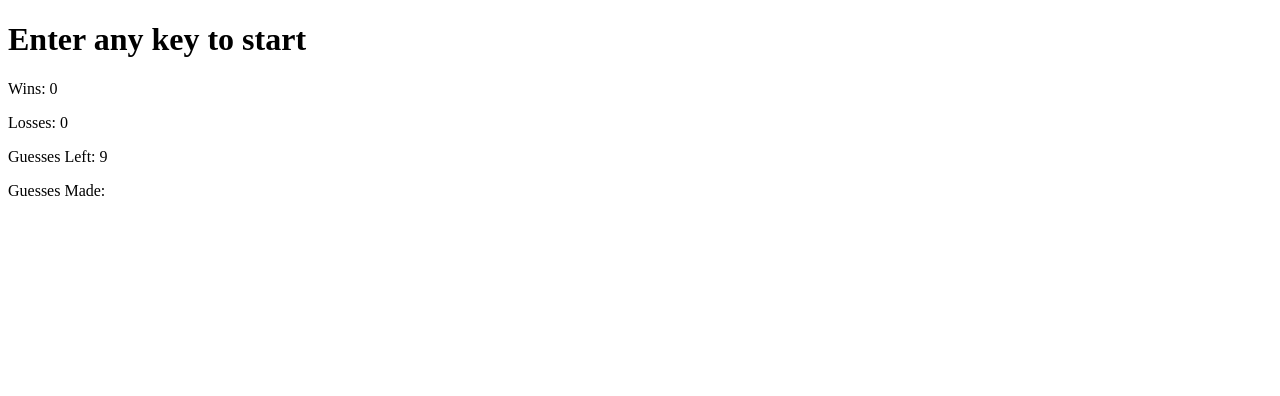
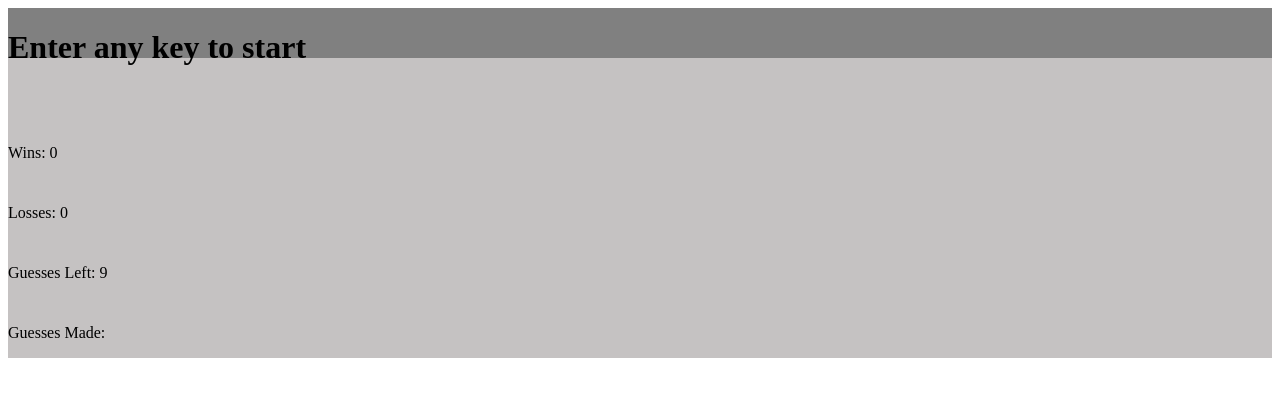
Before and after one commit to gelissa/javaScriptGame, a plain HTML site: page index.html in a window 1280 px wide. Drawn offline with Linux system fonts and the light colour scheme.

Commit message:
adding newest changes

```diff
--- a/index.html
+++ b/index.html
@@ -6,22 +6,37 @@
     <meta name="viewport" content="width=device-width, initial-scale=1.0">
     <meta http-equiv="X-UA-Compatible" content="ie=edge">
     <title>Psychic Game</title>
+    <style>
+        .container {
+            display: grid;
+            grid-gap: 10px;
+            grid-template-columns: auto;
+            grid-template-rows: 50px 50px 50px 50px;
+            background-color: rgb(197, 194, 194);
+        }
+        .mainHeader {
+            grid-column-start: 1;
+            grid-column-end: 2;
+            background-color: gray;
+        }
+
+    </style>
 
 </head>
 
 <body>
     <!--Create HTML Content to Display Results  -->
+    <div class="container">
+        <div class="mainHeader"><h1>Enter any key to start</h1></div>
+        <div class="winLose"><h3 id="displayText"></h3></div>
+        <div class="wins"><p>Wins: <span id="wins"></span></p></div>
+        <div class="losses"><p>Losses: <span id="losses"></span></p></div>
+        <div class="guessLeft"><p>Guesses Left: <span id="guessLeft"></span></p></div>
+        <div class="guessMade"><p>Guesses Made: <span id="guessMade"></span></p></div>
+    </div>
 
-    <h1>Enter any key to start</h1>
-    <h3 id="displayText"></h3>
-
-    <p>Wins: <span id="wins"></span></p>
-    <p>Losses: <span id="losses"></span></p>
-    <p>Guesses Left: <span id="guessLeft"></span></p>
-    <p>Guesses Made: <span id="guessMade"></span></p>
-
-<!-- GAME SCRIPT -->
-<script src="assets/javascript/game.js"></script>
+    <!-- GAME SCRIPT -->
+    <script src="assets/javascript/game.js"></script>
 
 </body>
 
```
